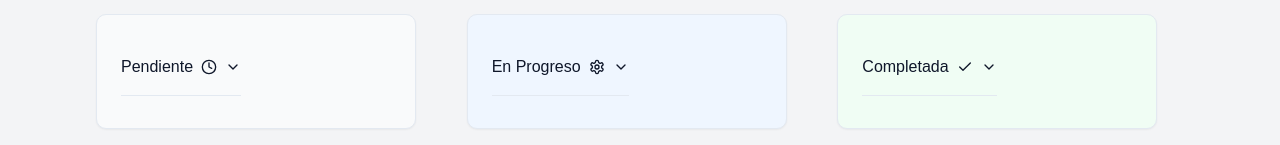
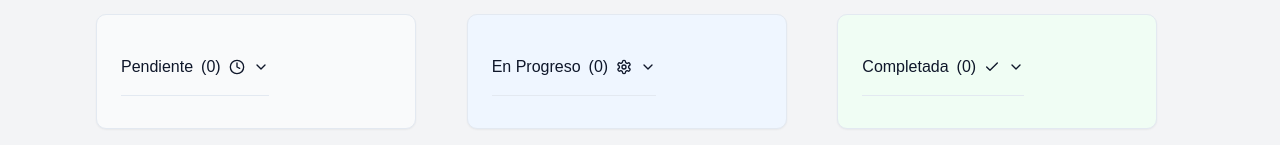
Before and after one commit to KaicerPirata/UCC-GO, a Next.js app: page / in a window 1280 px wide. Shown: the part 438-583 px from the top of the page. Built offline with nearby package versions, Linux system fonts and the light colour scheme.

Commit message:
ponle el contador y dejaele el titulo como etsba

```diff
--- a/src/app/page.tsx
+++ b/src/app/page.tsx
@@ -419,7 +419,7 @@ function KanbanColumn({
           <Accordion type="single" collapsible onValueChange={handleAccordionClick}>
             <AccordionItem value={columnId}>
               <AccordionTrigger className="text-md font-medium flex items-center gap-2 hover:underline">
-                {title}
+                {title} <span>({tasks.length})</span>
                 <TooltipProvider>
                   <Tooltip>
                     <TooltipTrigger asChild>
```
